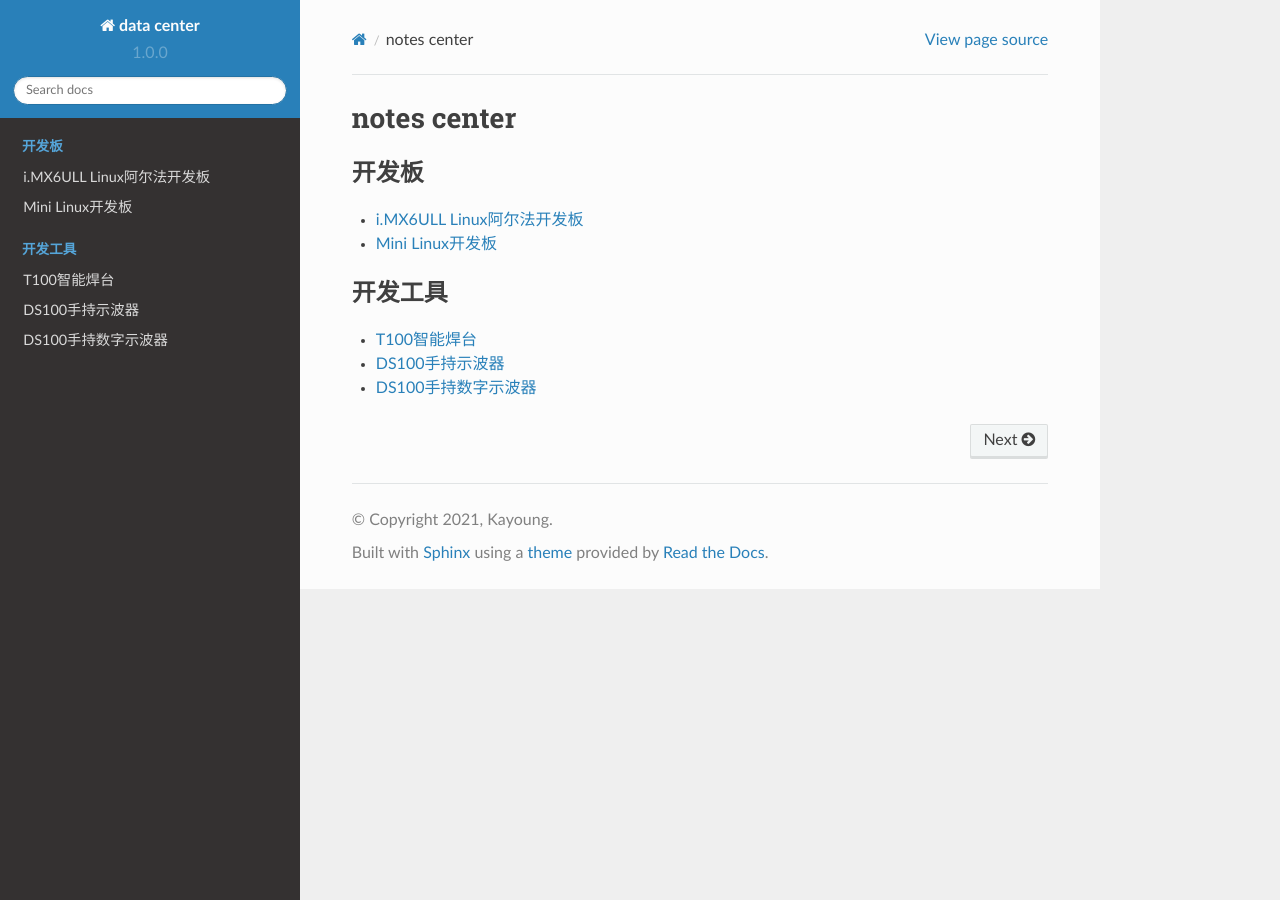
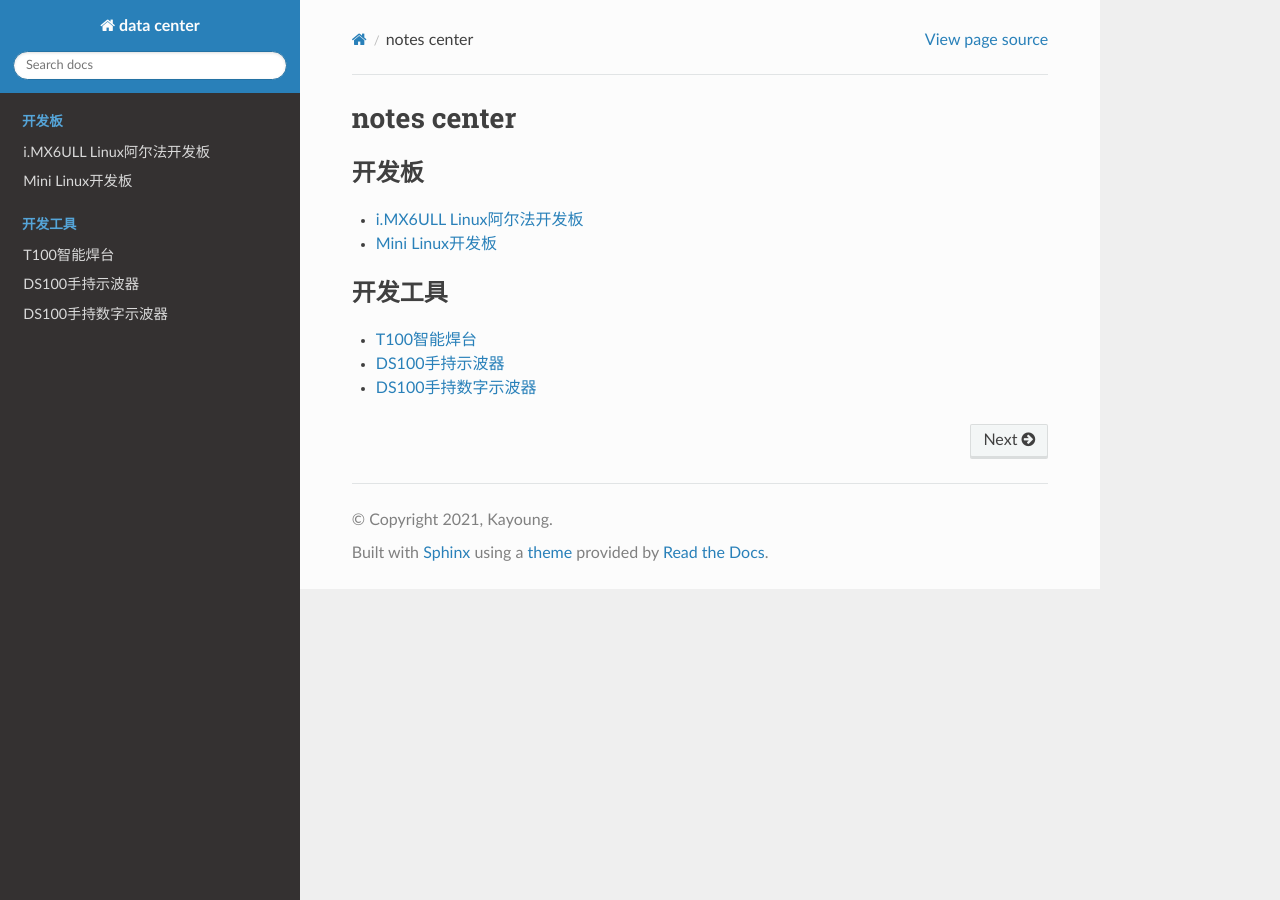
Before and after one commit to KayoungZhang/notes-center, a Sphinx documentation site: the page built from source/index.rst, in a window 1280 px wide. Built offline with Sphinx 7.4.7 and the Read the Docs theme 2.0.0, drawn with Linux system fonts in a browser that asks for light colours.

Commit message:
Update conf.py

```diff
--- a/source/conf.py
+++ b/source/conf.py
@@ -22,9 +22,8 @@
 author = 'kayoung'
 
 # The full version, including alpha/beta/rc tags
-release = '1.0'
-# The short X.Y version.
-version = '1.0.0'
+release = '1.0.0'
+
 
 # -- General configuration ---------------------------------------------------
 
@@ -68,4 +67,3 @@
 # relative to this directory. They are copied after the builtin static files,
 # so a file named "default.css" will overwrite the builtin "default.css".
 html_static_path = ['_static']
-html_search_language = u'zh_CN'
```
